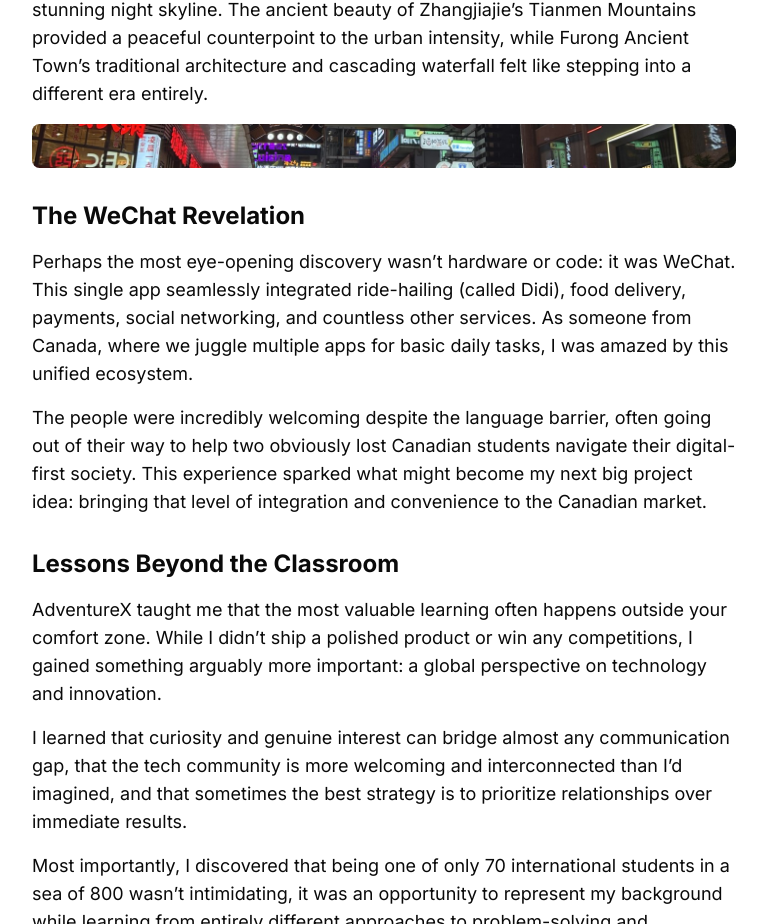
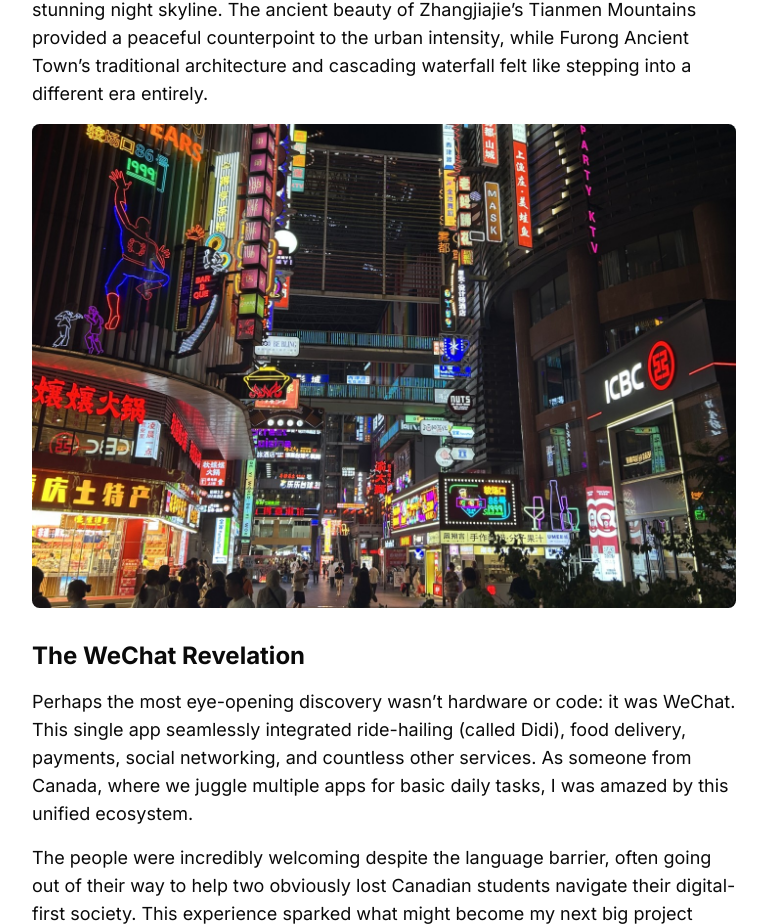
Before and after one commit to DekyCS/personal-portfolio, a React (Vite) app: page /blog/hackathon-china in a window 1280 px wide. Shown: the part 3300-4224 px from the top of the page, without its empty margins (256-1023 px from the left). Built offline with nearby package versions, Linux system fonts and the light colour scheme; a web font is replaced by a local one.

Commit message:
larger image for chongqing

```diff
--- a/src/pages/blog/hackathon-china.jsx
+++ b/src/pages/blog/hackathon-china.jsx
@@ -125,7 +125,7 @@
                     </p>
 
                     <div className="mt-4">
-                        <AspectRatio ratio={16/1}>
+                        <AspectRatio ratio={16/11}>
                             <img
                             src={chongqing}
                             alt="Chongqing city view"
```
